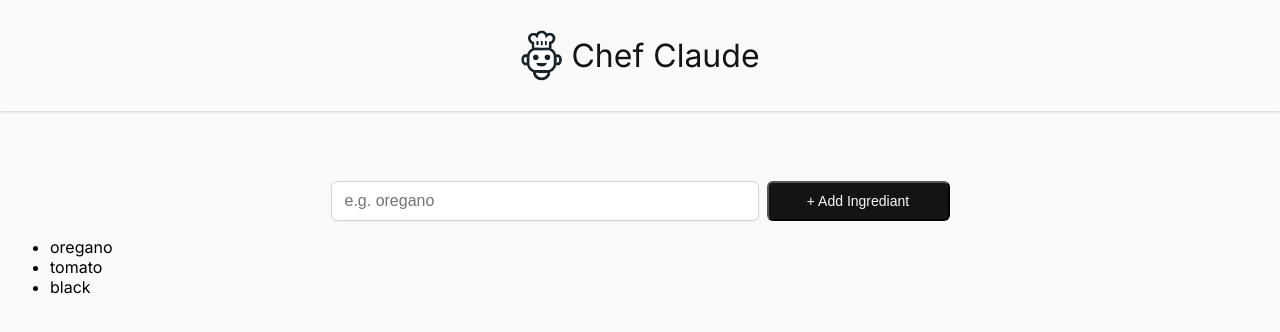
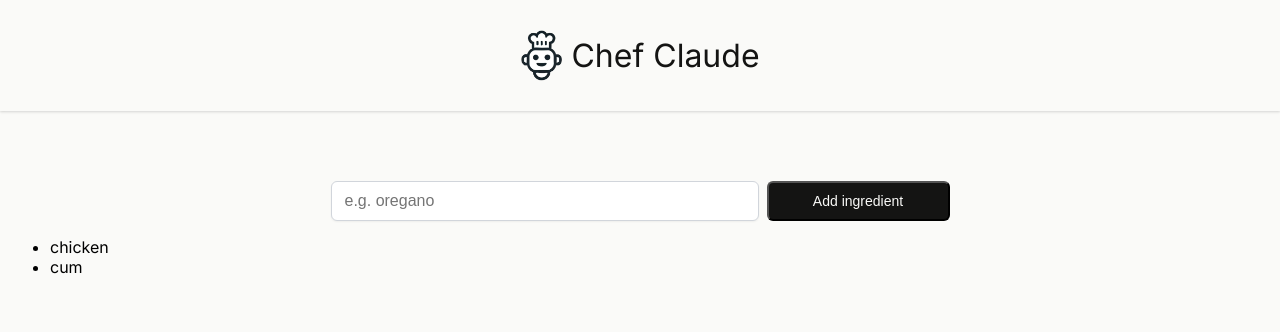
Before and after one commit to Mohammdamin-Sedaghat/Recat_Project_Bunk, a React (Vite) app in the folder chef-claude/: page / in a window 1280 px wide. Shown: the top 332 px of the page. Built offline with nearby package versions, Linux system fonts and the light colour scheme.

Commit message:
updated react

```diff
--- a/chef-claude/package.json
+++ b/chef-claude/package.json
@@ -10,8 +10,8 @@
     "preview": "vite preview"
   },
   "dependencies": {
-    "react": "^18.3.1",
-    "react-dom": "^18.3.1"
+    "react": "19.0.0",
+    "react-dom": "19.0.0"
   },
   "devDependencies": {
     "@eslint/js": "^9.17.0",
--- a/chef-claude/src/main.jsx
+++ b/chef-claude/src/main.jsx
@@ -1,34 +1,31 @@
-import { useState } from "react"
+import React from "react"
 
 export default function Main() {
-    const [ingredients, setIngredients] = useState(["oregano", "tomato", "black"])
 
-    const ingredientListItem = ingredients.map(ingredient => {
-        return <li key={ingredient}>{ingredient}</li>
-    })
+    const [ingredients, setIngredients] = React.useState(["chicken", "cum"])
 
-    function handleSubmit(event) {
-        event.preventDefault()
-        const formData = new FormData(event.currentTarget)
-        const ingredientName = formData.get("ingredient")
+    const ingredientsListItems = ingredients.map(ingredient => (
+        <li key={ingredient}>{ingredient}</li>
+    ))
 
-        setIngredients(prevIng => [...prevIng, ingredientName])
+    function newIngredient(formData) {
+        const newIngredient = formData.get("ingredient")
+        setIngredients(prevIngredients => [...prevIngredients, newIngredient])
     }
 
     return (
         <main>
-            <form onSubmit={handleSubmit}>
+            <form action={newIngredient} className="add-ingredient-form">
                 <input
                     type="text"
+                    placeholder="e.g. oregano"
                     aria-label="Add ingredient"
-                    placeholder="e.g. oregano"
                     name="ingredient"
                 />
-                <button>+ Add Ingrediant</button>
+                <button>Add ingredient</button>
             </form>
-
             <ul>
-                { ingredientListItem }
+                {ingredientsListItems}
             </ul>
         </main>
     )
```
Also changed, not shown: 1 other file (tests, documents, lock files or other folders).
